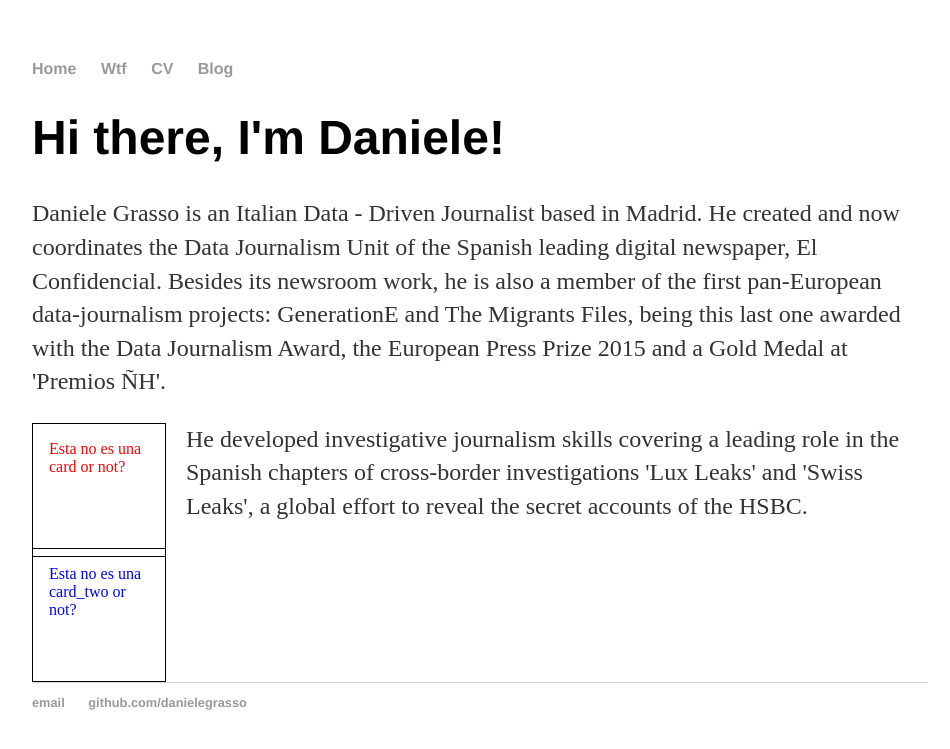
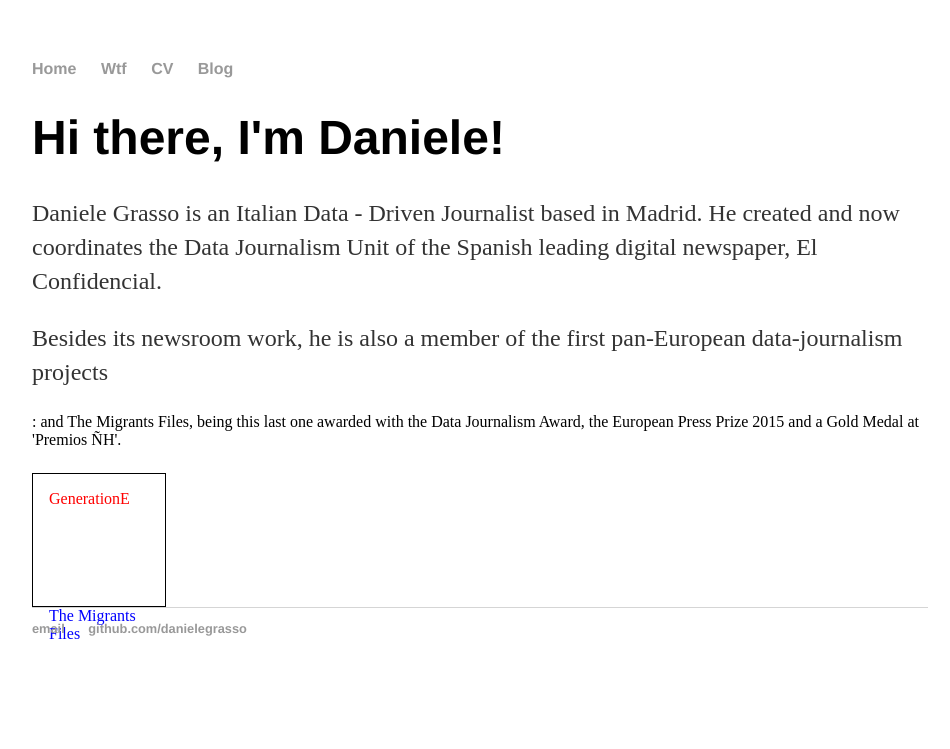
Before and after one commit to danielegrasso/danielegrasso.github.io, a Jekyll site: the page built from index.html, in a window 1280 px wide. Shown: the top 749 px of the page, without its empty margins (160-1110 px from the left). Built offline with Jekyll 4.4.1, drawn with Linux system fonts in a browser that asks for light colours.

Commit message:
Update index.html
Changing cards content

```diff
--- a/index.html
+++ b/index.html
@@ -6,17 +6,14 @@ title: Daniele Grasso, Data Journalist
 	<h1>Hi there, I'm Daniele!</h1>
 	<p>Daniele Grasso is an Italian Data - Driven Journalist based in Madrid. He created and now coordinates the Data Journalism Unit of the Spanish leading digital newspaper, El Confidencial.
 
-Besides its newsroom work, he is also a member of the first pan-European data-journalism projects: GenerationE and The Migrants Files, being this last one awarded with the Data Journalism Award, the European Press Prize 2015 and a Gold Medal at 'Premios ÑH'.
+<p>Besides its newsroom work, he is also a member of the first pan-European data-journalism projects</p>:  and The Migrants Files, being this last one awarded with the Data Journalism Award, the European Press Prize 2015 and a Gold Medal at 'Premios ÑH'.</p>
 
 </div><!-- /.blurb -->
 <div class="card"
 style="border:thin solid black";>
-	Esta no es una card or not?
+	GenerationE
 </div>
-<p>
-He developed investigative journalism skills covering a leading role in the Spanish chapters of cross-border investigations 'Lux Leaks' and 'Swiss Leaks', a global effort to reveal the secret accounts of the HSBC.
-</p></p>
 <div class="card_two"
 style="border:thin solid black";>
-	Esta no es una card_two or not?
+	The Migrants Files
 </div>
```
